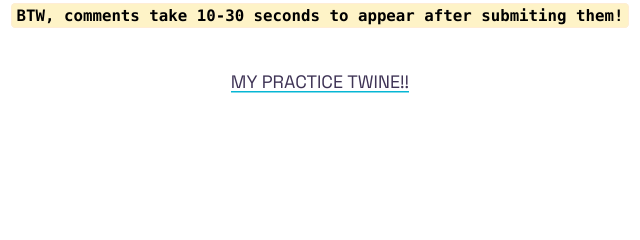
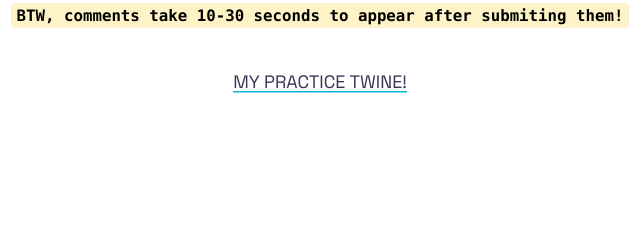
Before and after one commit to nima9/edci337, an Astro site: page / in a window 1280 px wide. Shown: the part 478-718 px from the top of the page, 320-960 px from the left. Built offline with nearby package versions, Linux system fonts and the light colour scheme; Astro itself is replaced by a stand-in of ours.

Commit message:
Fix: trying again..

```diff
--- a/src/components/Intro.astro
+++ b/src/components/Intro.astro
@@ -29,7 +29,7 @@ import { SITE_DESCRIPTION } from "src/config.ts";
 		</p>
 		<div class="text-center">
 			<br />
-			<a href={"twine/The_spinner.html"}> MY PRACTICE TWINE!!</a>
+			<a href={"twine/The_spinner.html"}> MY PRACTICE TWINE!</a>
 		</div>
 	</div>
 </section>
```
